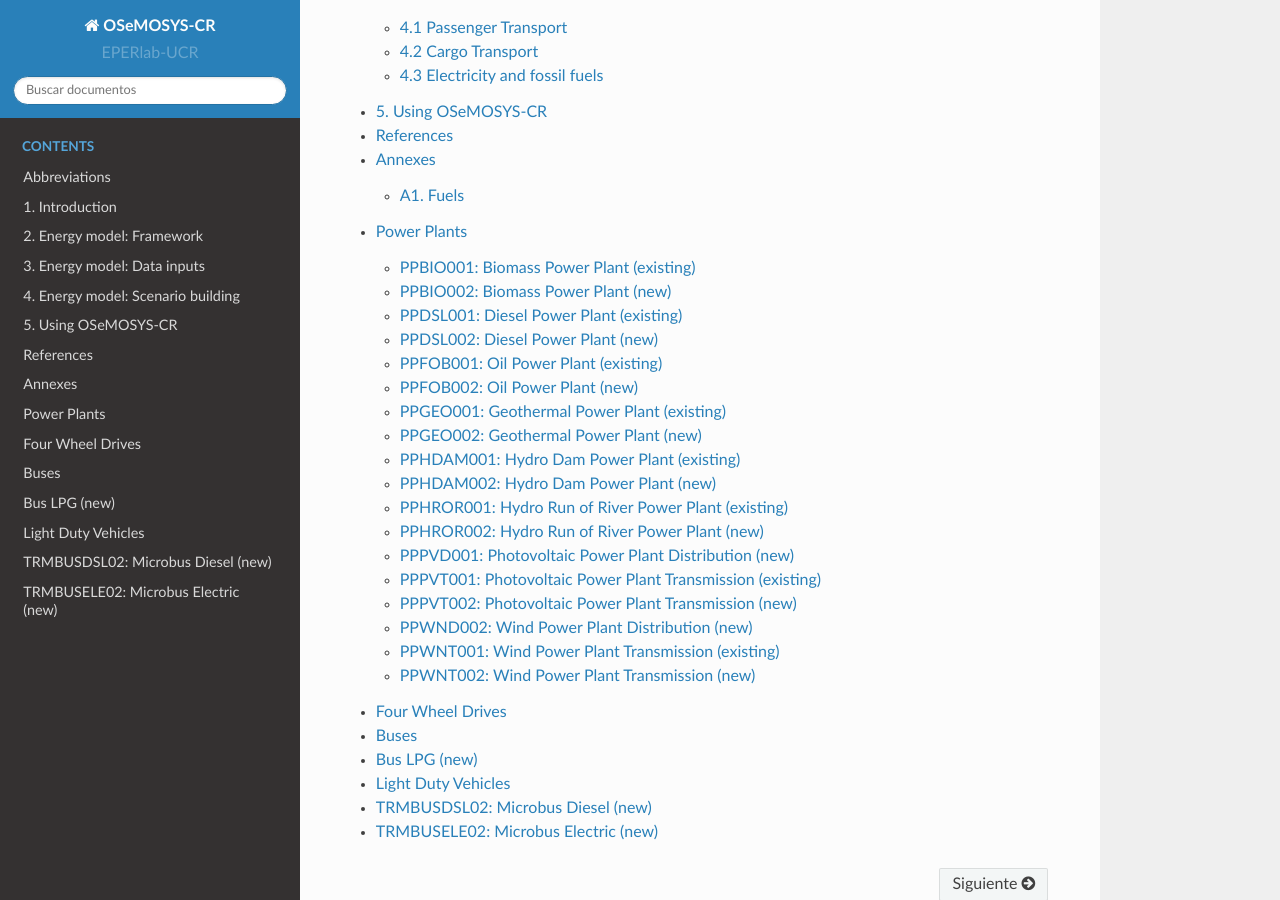
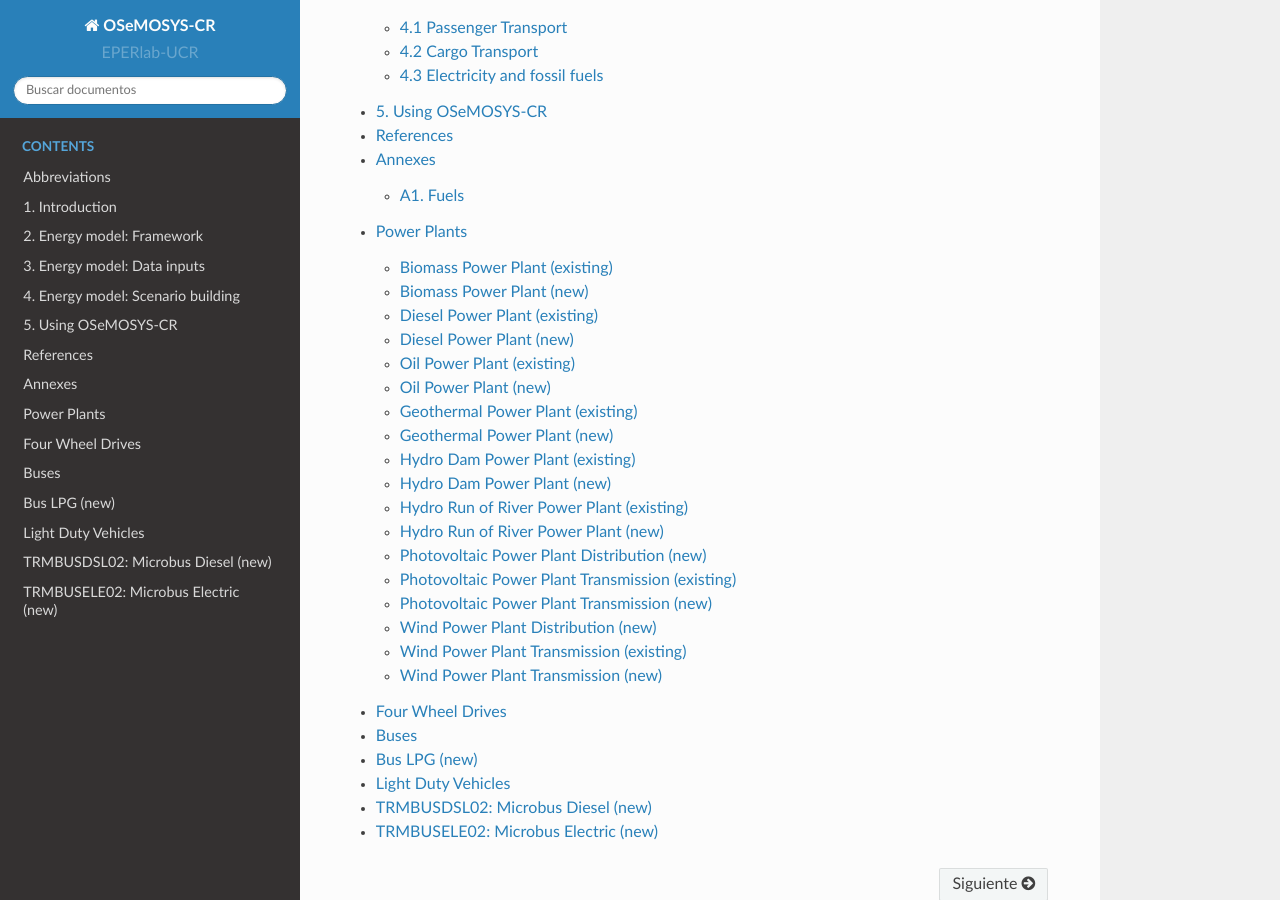
Before and after one commit to EPERLab/OSeMOSYS-CR, a Sphinx documentation site: the page built from docs/index.rst, in a window 1280 px wide and 900 px high, scrolled down 660 px. Built offline with Sphinx 7.4.7 and the Read the Docs theme 2.0.0, drawn with Linux system fonts in a browser that asks for light colours; formulas are drawn with MathJax 3; some of the changed lines change nothing that is shown.

Commit message:
Update Power_Plants.rst

```diff
--- a/docs/fichas/Power_Plants.rst
+++ b/docs/fichas/Power_Plants.rst
@@ -1,7 +1,7 @@
 Power Plants
 =======================================
 
-PPBIO001: Biomass Power Plant (existing)
+Biomass Power Plant (existing)
 +++++++++
 
 +-------------------------------------------------+-------+--------------+--------------+--------------+--------------+
@@ -122,7 +122,7 @@
    This is the description.
 
 
-PPBIO002: Biomass Power Plant (new)
+Biomass Power Plant (new)
 +++++++++
 
 +-------------------------------------------------+-------+--------------+--------------+--------------+--------------+
@@ -244,7 +244,7 @@
 Description:
    This is the description.
 
-PPDSL001: Diesel Power Plant (existing)
+Diesel Power Plant (existing)
 +++++++++
 
 +-------------------------------------------------+-------+--------------+--------------+--------------+--------------+
@@ -378,7 +378,7 @@
 Description:
    This is the description.
 
-PPDSL002: Diesel Power Plant (new)
+Diesel Power Plant (new)
 +++++++++
 
 +-------------------------------------------------+-------+--------------+--------------+--------------+--------------+
@@ -499,7 +499,7 @@
    This is the description.
 
 
-PPFOB001: Oil Power Plant (existing)
+Oil Power Plant (existing)
 +++++++++
 
 +-------------------------------------------------+-------+--------------+--------------+--------------+--------------+
@@ -634,7 +634,7 @@
    This is the description.
 
 
-PPFOB002: Oil Power Plant (new)
+Oil Power Plant (new)
 +++++++++
 
 +-------------------------------------------------+-------+--------------+--------------+--------------+--------------+
@@ -754,7 +754,7 @@
 Description:
    This is the description.
 
-PPGEO001: Geothermal Power Plant (existing)
+Geothermal Power Plant (existing)
 +++++++++
 
 +-------------------------------------------------+-------+--------------+--------------+--------------+--------------+
@@ -894,7 +894,7 @@
    This is the description.
 
 
-PPGEO002: Geothermal Power Plant (new)
+Geothermal Power Plant (new)
 ++++++++
 
 +-------------------------------------------------+-------+--------------+--------------+--------------+--------------+
@@ -1055,7 +1055,7 @@
 Description:
    This is the description.
 
-PPHDAM001: Hydro Dam Power Plant (existing)
+Hydro Dam Power Plant (existing)
 +++++++++
 
 +-------------------------------------------------+-------+--------------+--------------+--------------+--------------+
@@ -1194,7 +1194,7 @@
 Description:
    This is the description.
 
-PPHDAM002: Hydro Dam Power Plant (new)
+Hydro Dam Power Plant (new)
 ++++++++
 
 +-------------------------------------------------+-------+--------------+--------------+--------------+--------------+
@@ -1320,7 +1320,7 @@
    This is the description.
 
 
-PPHROR001: Hydro Run of River Power Plant (existing)
+Hydro Run of River Power Plant (existing)
 +++++++++
 
 +-------------------------------------------------+-------+--------------+--------------+--------------+--------------+
@@ -1459,7 +1459,7 @@
 Description:
    This is the description.
 
-PPHROR002: Hydro Run of River Power Plant (new)
+Hydro Run of River Power Plant (new)
 ++++++++
 
 +-------------------------------------------------+-------+--------------+--------------+--------------+--------------+
@@ -1621,7 +1621,7 @@
    This is the description.
 
 
-PPPVD001: Photovoltaic Power Plant Distribution (new)
+Photovoltaic Power Plant Distribution (new)
 +++++++++
 
 +-------------------------------------------------+-------+--------------+--------------+--------------+--------------+
@@ -1764,7 +1764,7 @@
 Description:
    This is the description.
 
-PPPVT001: Photovoltaic Power Plant Transmission (existing)
+Photovoltaic Power Plant Transmission (existing)
 ++++++++++
 
 +-------------------------------------------------+-------+--------------+--------------+--------------+--------------+
@@ -1899,7 +1899,7 @@
 Description:
    This is the description.
 
-PPPVT002: Photovoltaic Power Plant Transmission (new)
+Photovoltaic Power Plant Transmission (new)
 +++++++++
 
 +-------------------------------------------------+-------+--------------+--------------+--------------+--------------+
@@ -2060,7 +2060,7 @@
 Description:
    This is the description.
 
-PPWND002: Wind Power Plant Distribution (new)
+Wind Power Plant Distribution (new)
 +++++++++
 
 +-------------------------------------------------+-------+--------------+--------------+--------------+--------------+
@@ -2203,7 +2203,7 @@
 Description:
    This is the description.
 
-PPWNT001: Wind Power Plant Transmission (existing)
+Wind Power Plant Transmission (existing)
 +++++++++
 
 +-------------------------------------------------+-------+--------------+--------------+--------------+--------------+
@@ -2338,7 +2338,7 @@
 Description:
    This is the description.
 
-PPWNT002: Wind Power Plant Transmission (new)
+Wind Power Plant Transmission (new)
 +++++++++
 
 +-------------------------------------------------+-------+--------------+--------------+--------------+--------------+
```
